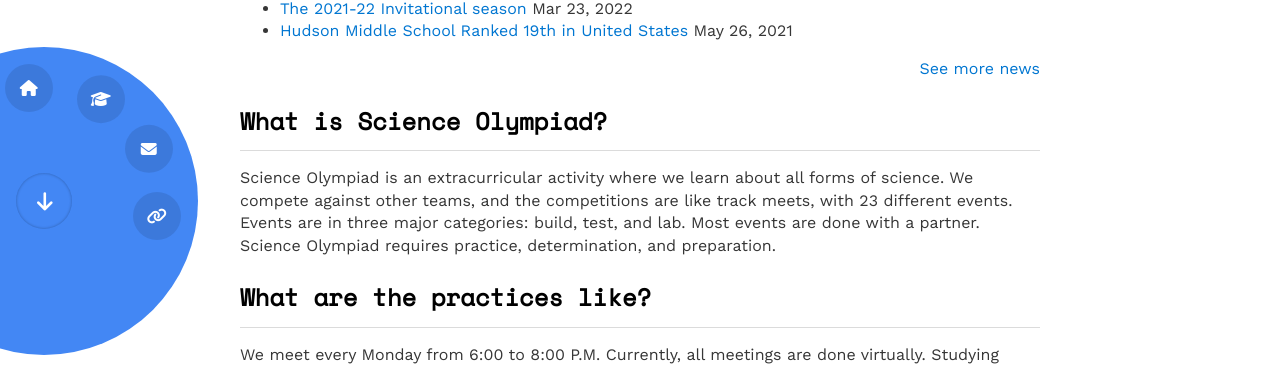
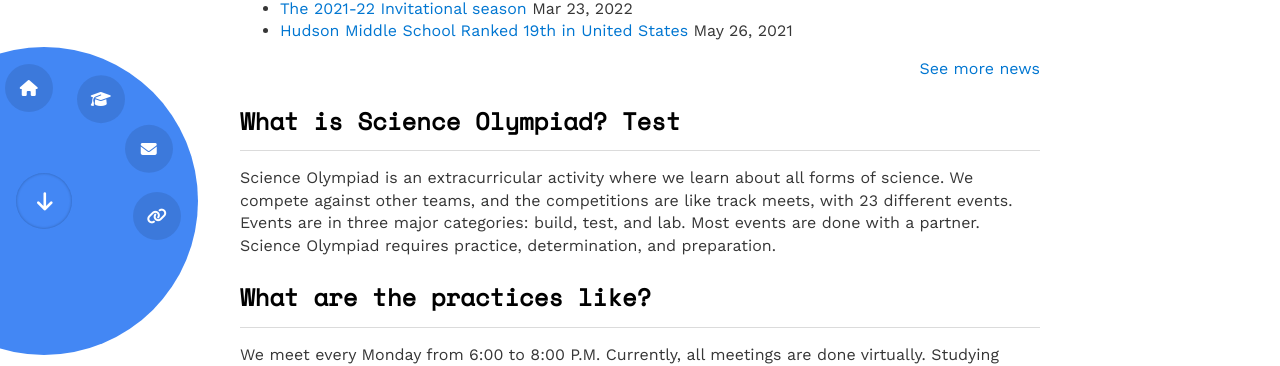
Before and after one commit to HMSSO/SciOly-Website, a Jekyll site: the page built from index.md, in a window 1280 px wide. Shown: the part 655-1021 px from the top of the page. Built offline with Jekyll 4.4.1, drawn with Linux system fonts in a browser that asks for light colours; nearby versions of some CDN libraries.

Commit message:
Updated Index

```diff
--- a/index.md
+++ b/index.md
@@ -13,14 +13,16 @@ layout: homepage
 
 <hr /> <ul class="myposts"> {% for post in site.posts limit:2 %} <li><a href="{{ post.url }}">{{ post.title}}</a> <span class="postDate">{{ post.date | date: "%b %-d, %Y" }}</span> </li> {% endfor %} </ul> <p style="text-align: right;"><a href="https://hmsscioly.js.org/blog"> See more news </a></p>
 
-## What is Science Olympiad?
+## What is Science Olympiad? Test
 
-***
+---
+
 Science Olympiad is an extracurricular activity where we learn about all forms of science. We compete against other teams, and the competitions are like track meets, with 23 different events. Events are in three major categories: build, test, and lab. Most events are done with a partner. Science Olympiad requires practice, determination, and preparation.
 
 ## What are the practices like?
 
-***
+---
+
 We meet every Monday from 6:00 to 8:00 P.M. Currently, all meetings are done virtually.  Studying outside organized practices is encouraged. We have a build team that meets in person on Fridays.
 
 {% include circle.html %}
```
